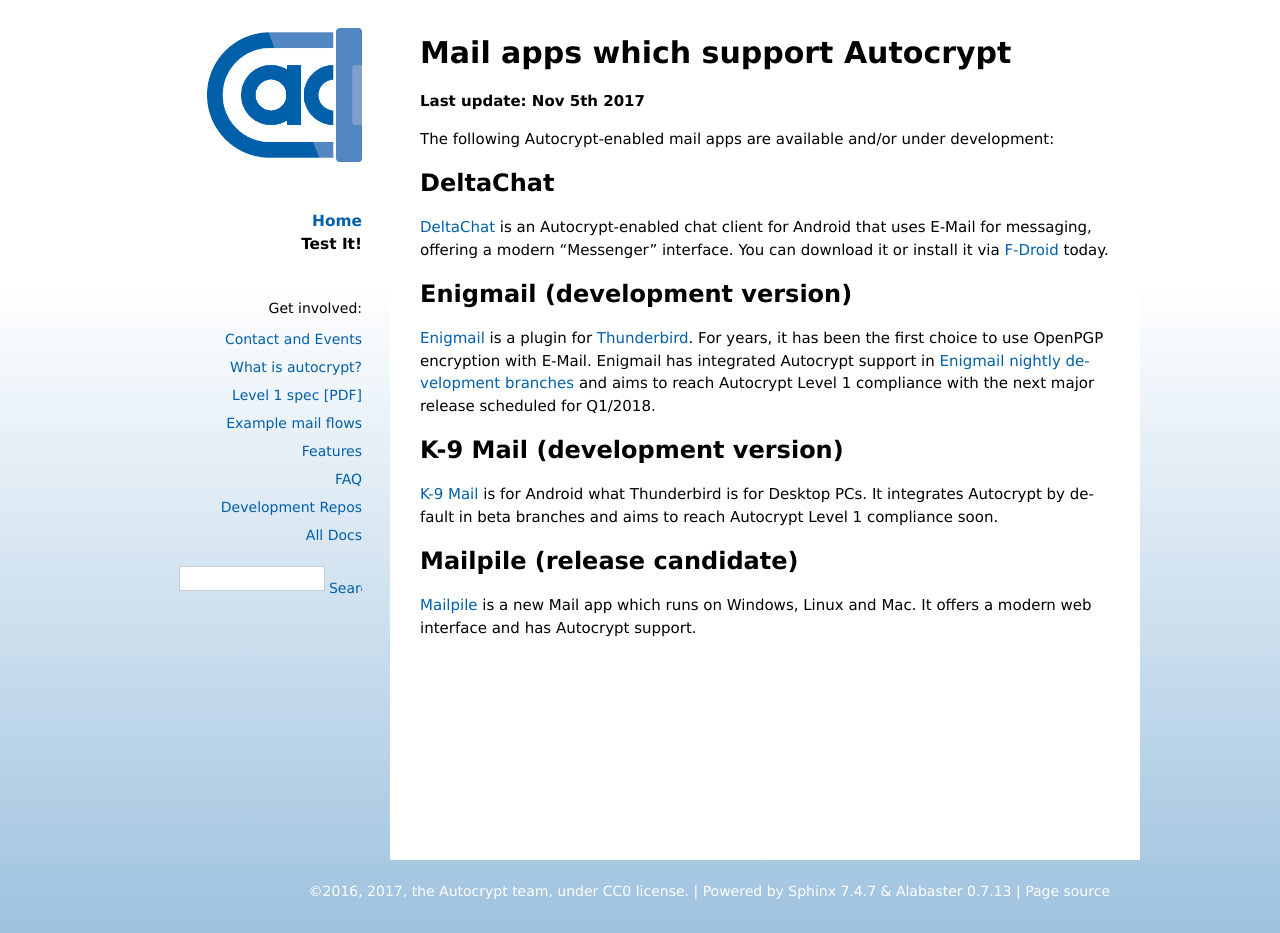
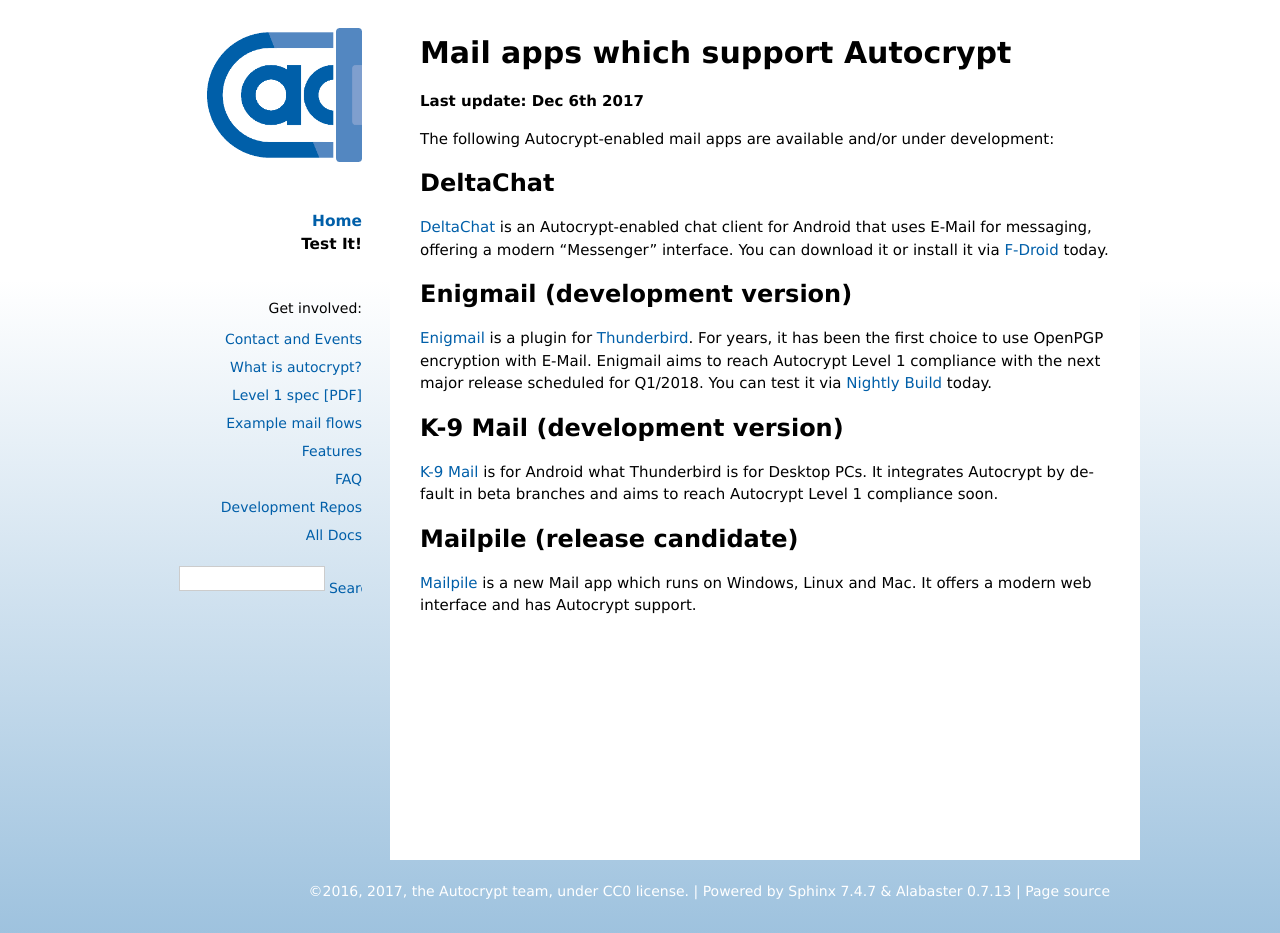
Before and after one commit to autocrypt/autocrypt, a Sphinx documentation site: the page built from doc/install.rst, in a window 1280 px wide. Built offline with Sphinx 7.4.7, drawn with Linux system fonts in a browser that asks for light colours.

Commit message:
add instuctions for installing enigmail nightly

```diff
--- a/doc/install.rst
+++ b/doc/install.rst
@@ -1,7 +1,7 @@
 Mail apps which support Autocrypt
 ================================================
 
-**Last update: Nov 5th 2017**
+**Last update: Dec 6th 2017**
 
 The following Autocrypt-enabled mail apps are available
 and/or under development:
@@ -20,14 +20,13 @@
 ------------------------------
 
 Enigmail_ is a plugin for Thunderbird_. For years, it has been the
-first choice to use OpenPGP encryption with E-Mail. Enigmail has
-integrated Autocrypt support in `Enigmail nightly development
-branches`_ and aims to reach Autocrypt Level 1 compliance with the
-next major release scheduled for Q1/2018.
+first choice to use OpenPGP encryption with E-Mail. Enigmail aims to reach
+Autocrypt Level 1 compliance with the next major release scheduled for Q1/2018.
+You can test it via `Nightly Build`_ today.
 
 .. _Enigmail: https://enigmail.net
 .. _Thunderbird: https://www.mozilla.org/en-US/thunderbird/
-.. _`Enigmail nightly development branches`: https://sourceforge.net/p/enigmail/source/ci/master/tree/
+.. _`Nightly Build`: install-autocrypt-enigmail.html
 
 K-9 Mail (development version)
 ------------------------------
```
Also changed, not shown: doc/install-autocrypt-enigmail.rst (added, +22 -0 lines).
